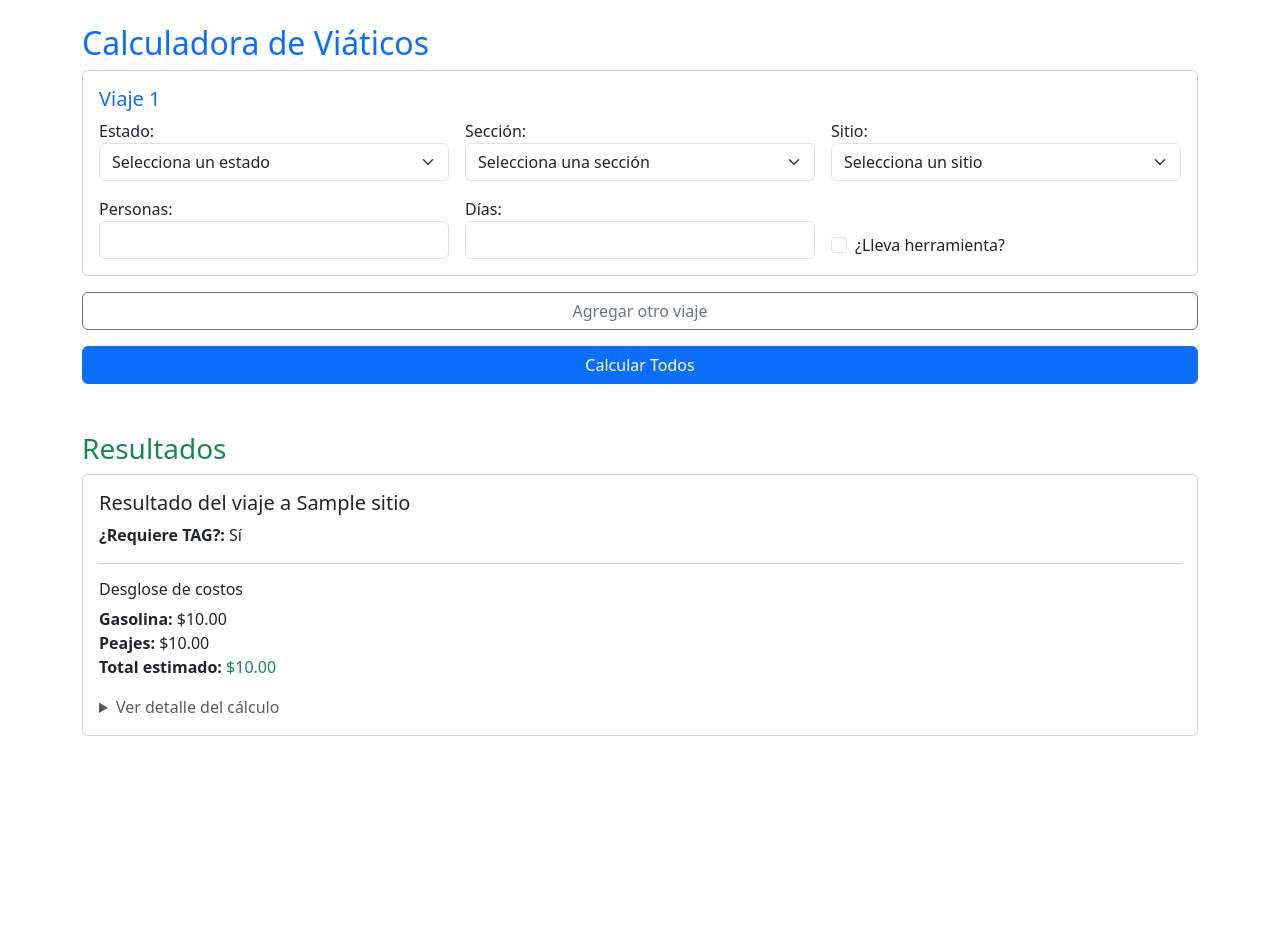
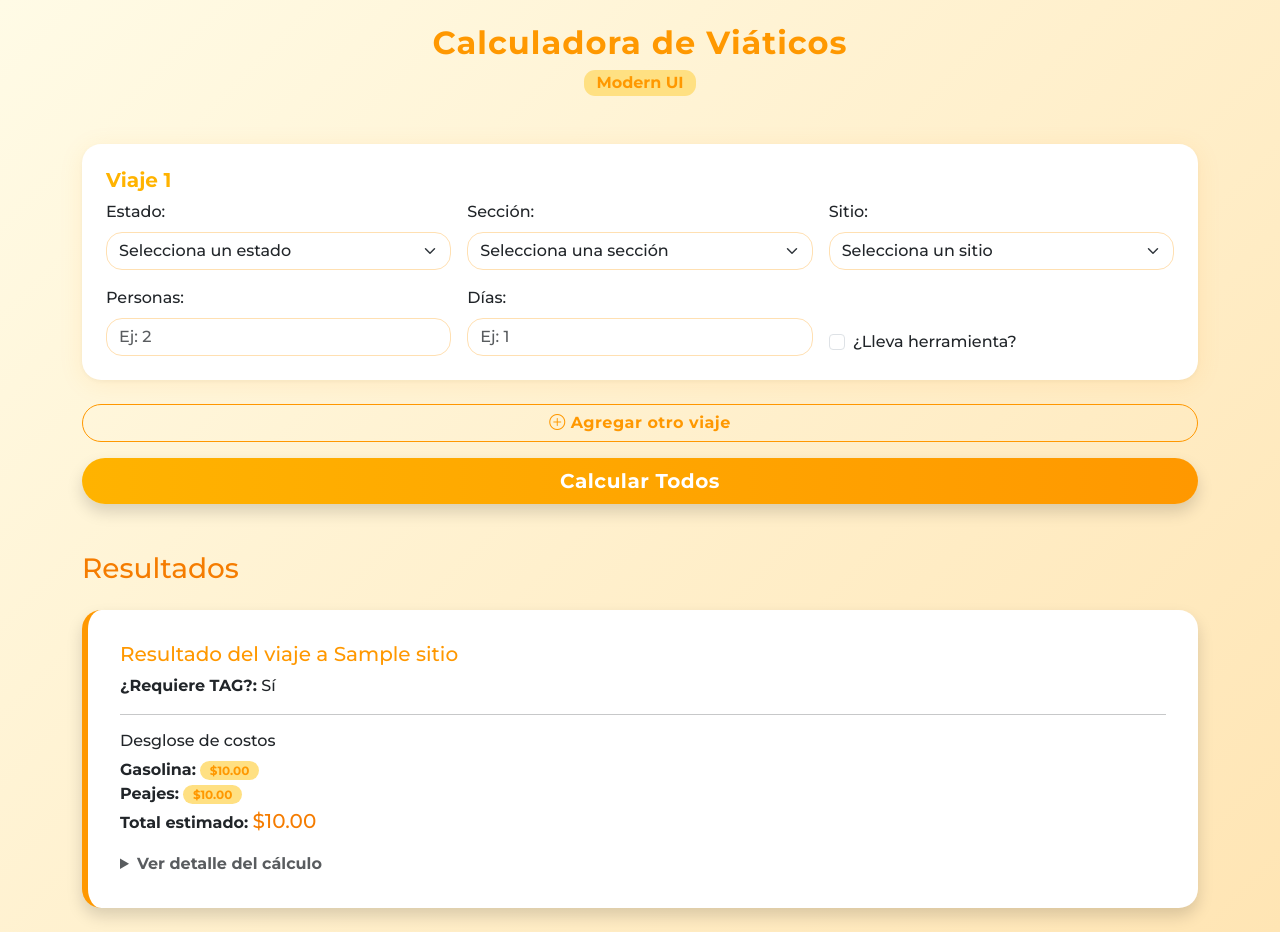
Before and after one commit to israel109910/Gestion, a Django app: template Gasolina/templates/viaticos.html in a window 1280 px wide. Before the commit the page ends 736 px from the top, so only its background shows below. Run offline with Django 3.2, Linux system fonts and the light colour scheme; the template is opened without the code that fills it: most values are stand-ins (such as "Sample title", 1, 10 or a date in 2020).

Commit message:
insertar app gasolina

```diff
--- a/Gasolina/templates/viaticos.html
+++ b/Gasolina/templates/viaticos.html
@@ -6,18 +6,98 @@
     <meta charset="UTF-8">
     <title>Calculadora de Viáticos</title>
     <meta name="viewport" content="width=device-width, initial-scale=1">
+    <!-- Bootstrap 5 -->
     <link href="https://cdn.jsdelivr.net/npm/bootstrap@5.3.0/dist/css/bootstrap.min.css" rel="stylesheet">
+    <!-- Google Fonts for modern look -->
+    <link href="https://fonts.googleapis.com/css2?family=Montserrat:wght@500;700&display=swap" rel="stylesheet">
+    <style>
+        body {
+            background: linear-gradient(135deg, #fffbe6 0%, #ffe5b4 100%);
+            font-family: 'Montserrat', Arial, sans-serif;
+            min-height: 100vh;
+        }
+        .main-title {
+            color: #ff9800;
+            font-weight: 700;
+            letter-spacing: 1px;
+        }
+        .card {
+            border-radius: 1.2rem;
+            box-shadow: 0 4px 24px 0 rgba(255, 152, 0, 0.10), 0 1.5px 4px 0 rgba(0,0,0,0.04);
+            border: none;
+        }
+        .card-title, .text-primary {
+            color: #ff9800 !important;
+        }
+        .btn-primary, .btn-outline-secondary, .btn-success {
+            border-radius: 2rem;
+            font-weight: 600;
+            letter-spacing: 0.5px;
+        }
+        .btn-primary {
+            background: linear-gradient(90deg, #ffb300 0%, #ff9800 100%);
+            border: none;
+        }
+        .btn-primary:hover {
+            background: linear-gradient(90deg, #ff9800 0%, #ffb300 100%);
+        }
+        .btn-outline-secondary {
+            color: #ff9800;
+            border-color: #ff9800;
+        }
+        .btn-outline-secondary:hover {
+            background: #ff9800;
+            color: #fff;
+        }
+        .form-select, .form-control {
+            border-radius: 1rem;
+            border: 1.5px solid #ffe0b2;
+        }
+        .form-check-input:checked {
+            background-color: #ff9800;
+            border-color: #ff9800;
+        }
+        .viaje-form h5 {
+            font-weight: 700;
+            color: #ffb300;
+        }
+        .result-card {
+            border-left: 6px solid #ff9800;
+            border-radius: 1.2rem;
+        }
+        details summary {
+            cursor: pointer;
+            color: #ff9800;
+            font-weight: 600;
+        }
+        details[open] summary {
+            color: #f57c00;
+        }
+        .text-success {
+            color: #f57c00 !important;
+        }
+        .badge-yellow {
+            background: #ffe082;
+            color: #ff9800;
+            font-weight: 600;
+            border-radius: 0.7rem;
+            padding: 0.3em 0.8em;
+        }
+    </style>
 </head>
 <body>
 <div class="container py-4">
-    <h2 class="text-primary">Calculadora de Viáticos</h2>
+    <div class="text-center mb-5">
+        <h2 class="main-title mb-2">Calculadora de Viáticos</h2>
+        <span class="badge badge-yellow fs-6">Modern UI</span>
+    </div>
 
     <div id="formularios-container">
-        <div class="viaje-form card p-3 mb-3">
-            <h5 class="text-primary">Viaje 1</h5>
+        <div class="viaje-form card p-4 mb-4">
+            <h5>Viaje 1</h5>
             <div class="row g-3">
                 <div class="col-md-4">
-                    <label>Estado:</label>
+                    <label class="form-label">Estado:</label>
                     <select class="form-select estado" required>
                         <option value="">Selecciona un estado</option>
                         {% for estado in estados %}
@@ -26,29 +106,29 @@
                     </select>
                 </div>
                 <div class="col-md-4">
-                    <label>Sección:</label>
+                    <label class="form-label">Sección:</label>
                     <select class="form-select seccion" required>
                         <option value="">Selecciona una sección</option>
                     </select>
                 </div>
                 <div class="col-md-4">
-                    <label>Sitio:</label>
+                    <label class="form-label">Sitio:</label>
                     <select class="form-select sitio" required>
                         <option value="">Selecciona un sitio</option>
                     </select>
                 </div>
                 <div class="col-md-4">
-                    <label>Personas:</label>
-                    <input type="number" class="form-control personas" required min="1" max="5">
+                    <label class="form-label">Personas:</label>
+                    <input type="number" class="form-control personas" required min="1" max="5" placeholder="Ej: 2">
                 </div>
                 <div class="col-md-4">
-                    <label>Días:</label>
-                    <input type="number" class="form-control dias" required min="1">
+                    <label class="form-label">Días:</label>
+                    <input type="number" class="form-control dias" required min="1" placeholder="Ej: 1">
                 </div>
                 <div class="col-md-4 align-self-end">
-                    <div class="form-check">
-                        <input type="checkbox" class="form-check-input herramientas">
-                        <label class="form-check-label">¿Lleva herramienta?</label>
+                    <div class="form-check mt-3">
+                        <input type="checkbox" class="form-check-input herramientas" id="herramientas1">
+                        <label class="form-check-label" for="herramientas1">¿Lleva herramienta?</label>
                     </div>
                 </div>
             </div>
@@ -56,39 +136,38 @@
     </div>
 
     <div class="d-grid mb-3">
-        <button class="btn btn-outline-secondary" onclick="agregarFormulario()">Agregar otro viaje</button>
+        <button class="btn btn-outline-secondary" onclick="agregarFormulario()">
+            <i class="bi bi-plus-circle"></i> Agregar otro viaje
+        </button>
     </div>
 
     <form method="post" id="formulario-principal">
         {% csrf_token %}
         <input type="hidden" name="viajes_json" id="viajes_json">
         <div class="d-grid">
-            <button type="submit" class="btn btn-primary">Calcular Todos</button>
+            <button type="submit" class="btn btn-primary btn-lg shadow">Calcular Todos</button>
         </div>
     </form>
 </div>
 
 {% if resultado %}
 <div class="container mt-4">
-    <h3 class="text-success">Resultados</h3>
+    <h3 class="text-success mb-4">Resultados</h3>
     {% for r in resultado %}
-    <div class="card mb-3">
+    <div class="card mb-4 p-3 result-card shadow">
         <div class="card-body">
-            <h5 class="card-title">Resultado del viaje a {{ r.sitio }}</h5>
+            <h5 class="card-title mb-2">Resultado del viaje a <span class="text-primary">{{ r.sitio }}</span></h5>
             <p><strong>¿Requiere TAG?:</strong> {{ r.requiere_tag|yesno:"Sí,No" }}</p>
-
             {% if r.costo_peaje > 0 %}
-                <p><strong>Costo de Peaje:</strong> ${{ r.costo_peaje|floatformat:2 }}</p>
+                <p><strong>Costo de Peaje:</strong> <span class="badge badge-yellow">${{ r.costo_peaje|floatformat:2 }}</span></p>
             {% endif %}
-
             <hr>
-            <h6>Desglose de costos</h6>
-            <ul class="list-unstyled">
-                <li><strong>Gasolina:</strong> ${{ r.costo_gasolina|floatformat:2 }}</li>
-                <li><strong>Peajes:</strong> ${{ r.costo_peaje|floatformat:2 }}</li>
-                <li><strong>Total estimado:</strong> <span class="text-success">${{ r.costo_total|floatformat:2 }}</span></li>
+            <h6 class="mb-2">Desglose de costos</h6>
+            <ul class="list-unstyled mb-2">
+                <li><strong>Gasolina:</strong> <span class="badge badge-yellow">${{ r.costo_gasolina|floatformat:2 }}</span></li>
+                <li><strong>Peajes:</strong> <span class="badge badge-yellow">${{ r.costo_peaje|floatformat:2 }}</span></li>
+                <li><strong>Total estimado:</strong> <span class="text-success fs-5">${{ r.costo_total|floatformat:2 }}</span></li>
             </ul>
-
             <details class="mt-3">
                 <summary class="text-muted">Ver detalle del cálculo</summary>
                 <ul class="mt-2">
@@ -114,6 +193,9 @@
     {% endfor %}
 </div>
 {% endif %}
+
+<!-- Bootstrap Icons CDN -->
+<link rel="stylesheet" href="https://cdn.jsdelivr.net/npm/bootstrap-icons@1.10.5/font/bootstrap-icons.css">
 
 <script>
     const secciones = {{ secciones_json|safe }};
@@ -159,6 +241,13 @@
             if (input.type === 'checkbox') input.checked = false;
             else input.value = '';
         });
+        // Cambia el id del checkbox para accesibilidad
+        const checkbox = nueva.querySelector('.herramientas');
+        const label = nueva.querySelector('.form-check-label');
+        const newId = 'herramientas' + contador;
+        checkbox.id = newId;
+        label.setAttribute('for', newId);
+
         contenedor.appendChild(nueva);
         actualizarEventos();
     }
```
